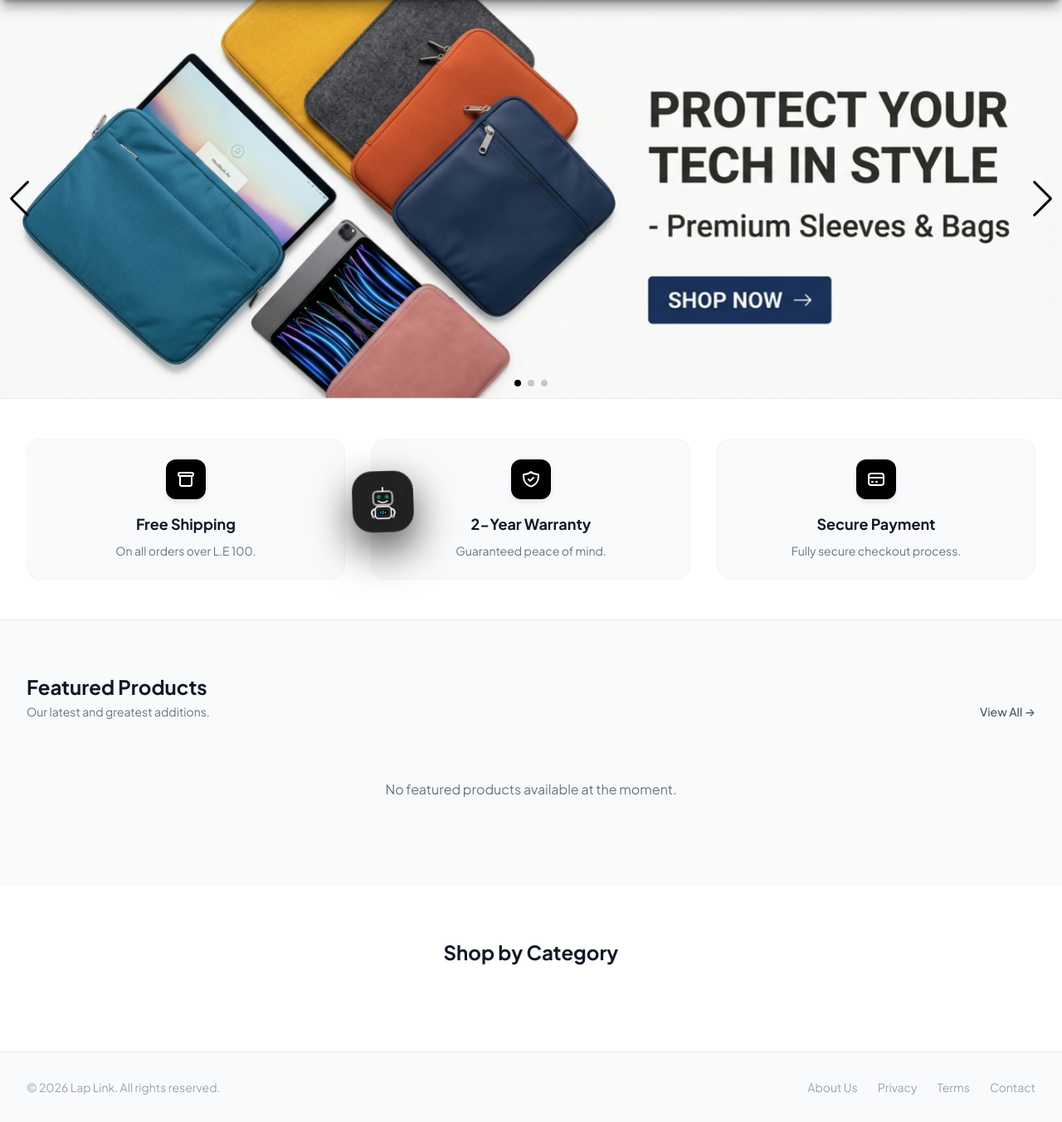
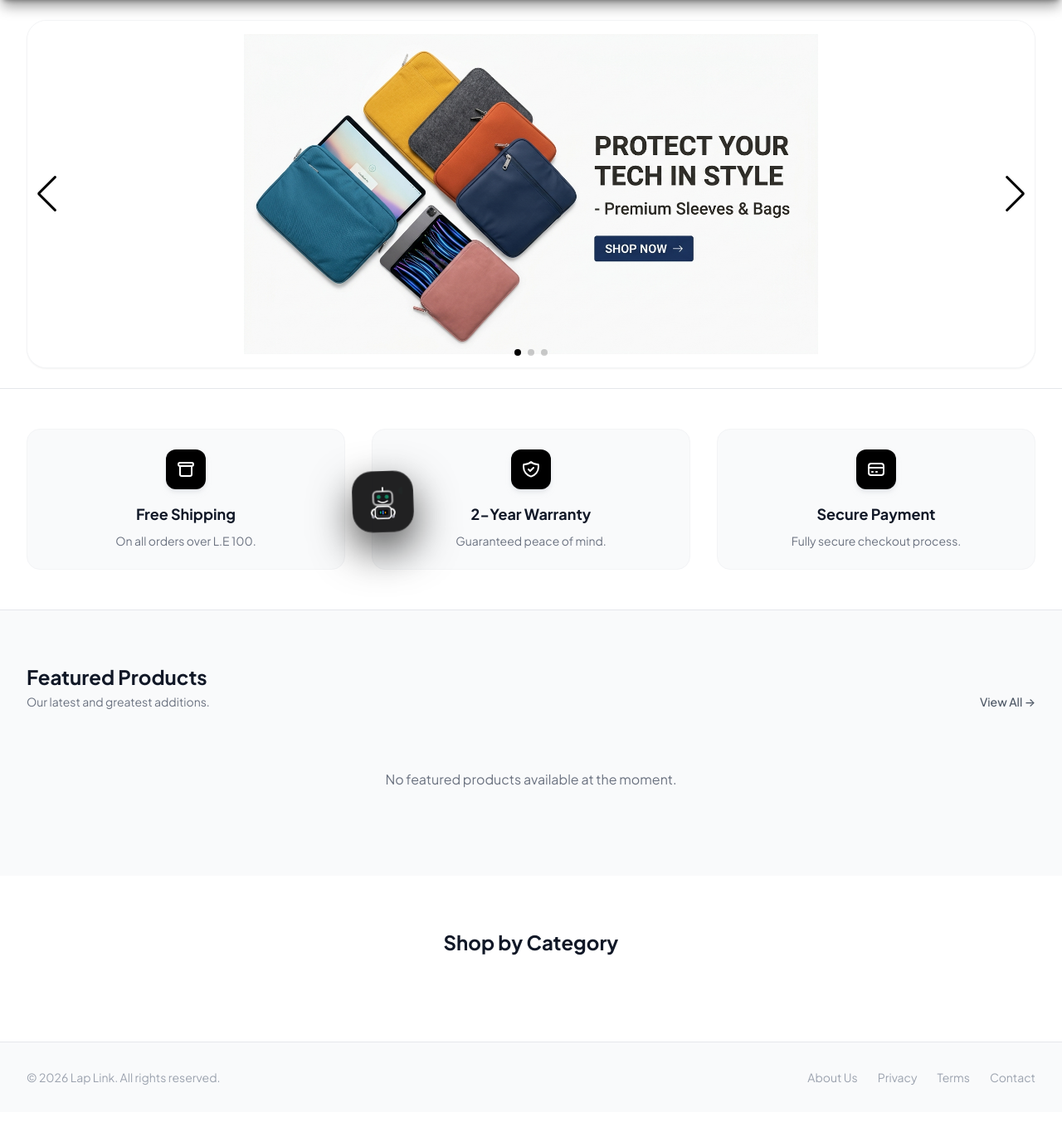
Before and after one commit to OmarAli4/laplink, a Django app: page /en/ in a window 1280 px wide. Shown: the part 128-1481 px from the top of the page at 83% size. After the commit the page ends 1436 px from the top, so only its background shows below. Run offline with Django 5.2, Linux system fonts and the light colour scheme; data that the repository does not hold is empty; parts of the project's set-up code (start-up, migrations or seed data) failed here and were passed over; some libraries are stand-ins or nearby versions.

Commit message:
Update hero banner scaling to object-contain so full marketing photos fit uncropped at high quality

```diff
--- a/shop/templates/shop/home.html
+++ b/shop/templates/shop/home.html
@@ -10,38 +10,39 @@
 <link rel="stylesheet" href="https://cdn.jsdelivr.net/npm/swiper@11/swiper-bundle.min.css" />
 <script src="https://cdn.jsdelivr.net/npm/swiper@11/swiper-bundle.min.js"></script>
 
-<!-- Hero / Slider Section (Full Width, Pure White Background) -->
-<div class="w-full bg-white border-b border-gray-200">
-    <div class="w-full h-[260px] sm:h-[360px] md:h-[440px] lg:h-[480px] relative bg-white overflow-hidden">
+<!-- Hero / Slider Section (Full Width, Pure White, Full Image View) -->
+<div class="w-full bg-white border-b border-gray-200 py-3 sm:py-6">
+    <div class="max-w-7xl mx-auto px-4 sm:px-6 lg:px-8">
+        <div class="w-full h-[220px] sm:h-[320px] md:h-[380px] lg:h-[420px] relative bg-white rounded-3xl overflow-hidden shadow-sm border border-gray-100">
             <div class="swiper bannerSwiper h-full w-full">
                 <div class="swiper-wrapper h-full">
                     {% if banners %}
                         {% for banner in banners %}
-                    <div class="swiper-slide relative h-full w-full">
+                        <div class="swiper-slide relative h-full w-full bg-white flex items-center justify-center">
                             {% if banner.link %}
-                        <a href="{{ banner.link }}" class="block w-full h-full">
+                            <a href="{{ banner.link }}" class="block w-full h-full flex items-center justify-center">
                             {% endif %}
-                        <img src="{{ banner.image.url }}" alt="{{ banner.title }}" class="w-full h-full object-cover" loading="lazy">
+                            <img src="{{ banner.image.url }}" alt="{{ banner.title }}" class="w-full h-full object-contain p-2 sm:p-4" loading="eager">
                             {% if banner.link %}
                             </a>
                             {% endif %}
                         </div>
                         {% endfor %}
                     {% else %}
-                    <!-- Default Bright Creative Banners Tailored to Lap Link Products -->
-                    <div class="swiper-slide relative h-full w-full">
-                        <a href="{% url 'shop:product_list' %}" class="block w-full h-full">
-                            <img src="{% static 'img/banners/banner_sleeves.jpg' %}" alt="Luxury Laptop Sleeves & Bags" class="w-full h-full object-cover">
+                        <!-- Default Pure White Banners fitting perfectly -->
+                        <div class="swiper-slide relative h-full w-full bg-white flex items-center justify-center">
+                            <a href="{% url 'shop:product_list' %}" class="block w-full h-full flex items-center justify-center">
+                                <img src="{% static 'img/banners/banner_sleeves.jpg' %}" alt="Luxury Laptop Sleeves & Bags" class="w-full h-full object-contain p-2 sm:p-4" loading="eager">
                             </a>
                         </div>
-                    <div class="swiper-slide relative h-full w-full">
-                        <a href="{% url 'shop:product_list' %}" class="block w-full h-full">
-                            <img src="{% static 'img/banners/banner_computer.jpg' %}" alt="Premium Computer Accessories" class="w-full h-full object-cover">
+                        <div class="swiper-slide relative h-full w-full bg-white flex items-center justify-center">
+                            <a href="{% url 'shop:product_list' %}" class="block w-full h-full flex items-center justify-center">
+                                <img src="{% static 'img/banners/banner_computer.jpg' %}" alt="Premium Computer Accessories" class="w-full h-full object-contain p-2 sm:p-4" loading="eager">
                             </a>
                         </div>
-                    <div class="swiper-slide relative h-full w-full">
-                        <a href="{% url 'shop:product_list' %}" class="block w-full h-full">
-                            <img src="{% static 'img/banners/banner_mobile.jpg' %}" alt="Fast Charging & Mobile Accessories" class="w-full h-full object-cover">
+                        <div class="swiper-slide relative h-full w-full bg-white flex items-center justify-center">
+                            <a href="{% url 'shop:product_list' %}" class="block w-full h-full flex items-center justify-center">
+                                <img src="{% static 'img/banners/banner_mobile.jpg' %}" alt="Fast Charging & Mobile Accessories" class="w-full h-full object-contain p-2 sm:p-4" loading="eager">
                             </a>
                         </div>
                     {% endif %}
@@ -50,6 +51,7 @@
                 <div class="swiper-pagination"></div>
                 <div class="swiper-button-next !text-black drop-shadow-sm"></div>
                 <div class="swiper-button-prev !text-black drop-shadow-sm"></div>
+            </div>
         </div>
     </div>
 </div>
```
Lines whose indentation alone changed are shown as unchanged.
